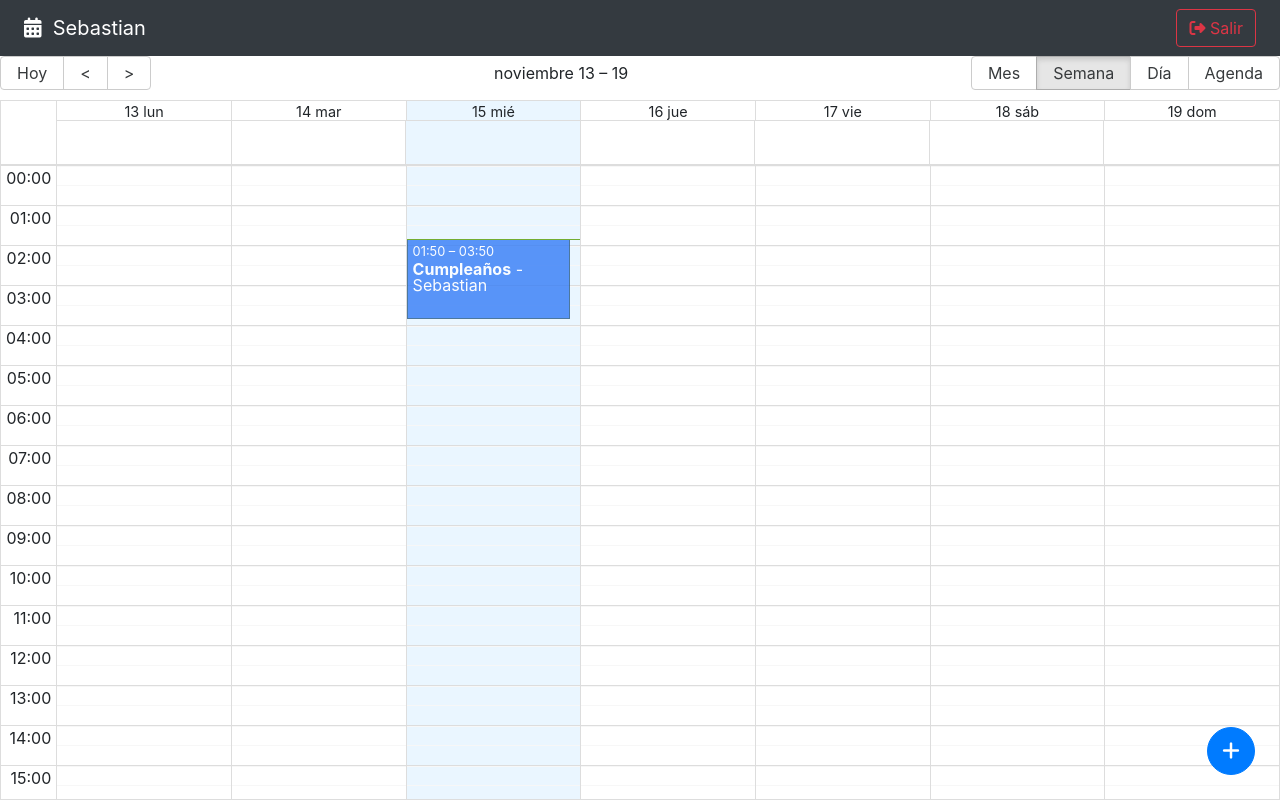
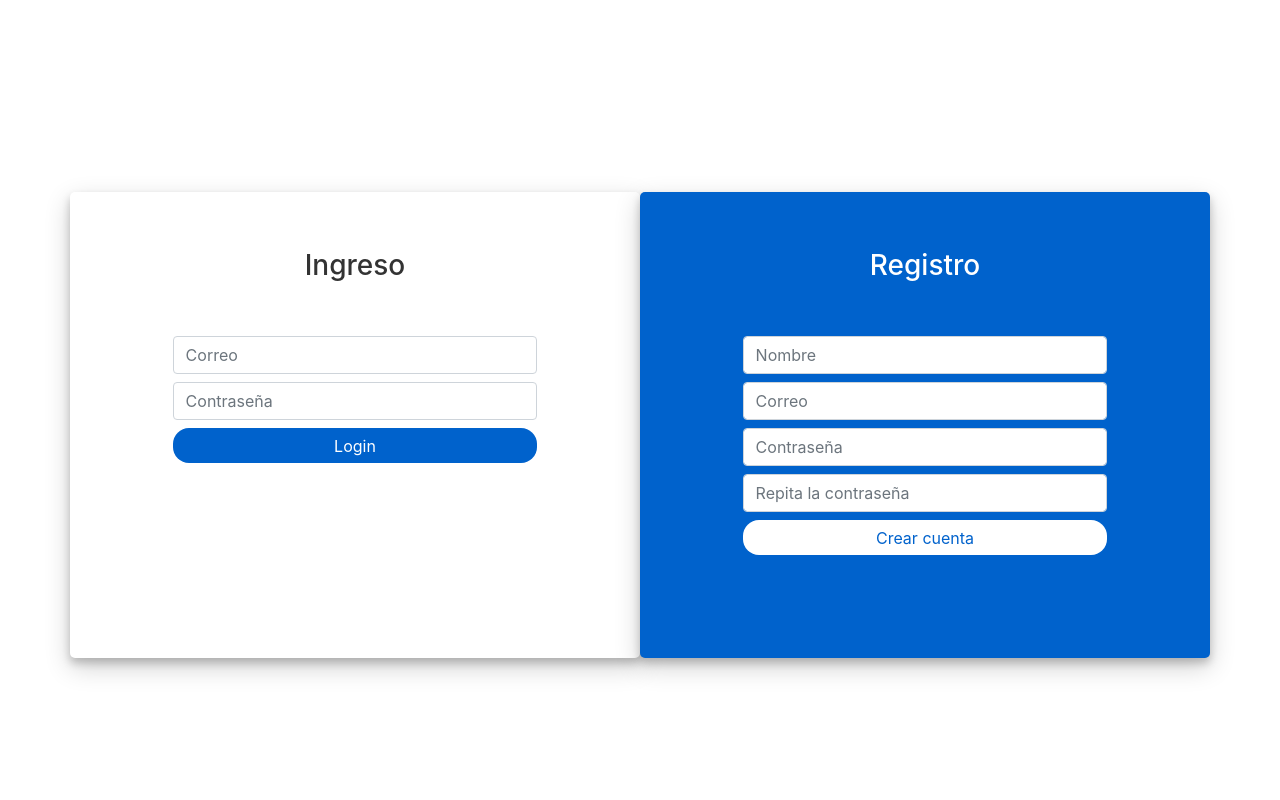
Before and after one commit to poncho29/calendar-app, a React (Vite) app: page /auth/login in a window 1280 px wide. Built offline with nearby package versions, Linux system fonts and the light colour scheme.

Commit message:
[ADD] - connection and validation of forms with formik

```diff
--- a/package.json
+++ b/package.json
@@ -12,6 +12,7 @@
   "dependencies": {
     "@reduxjs/toolkit": "^1.9.7",
     "date-fns": "^2.30.0",
+    "formik": "^2.4.5",
     "react": "^18.2.0",
     "react-big-calendar": "^1.8.5",
     "react-datepicker": "^4.23.0",
@@ -19,7 +20,8 @@
     "react-modal": "^3.16.1",
     "react-redux": "^8.1.3",
     "react-router-dom": "6",
-    "sweetalert2": "^11.10.1"
+    "sweetalert2": "^11.10.1",
+    "yup": "^1.3.3"
   },
   "devDependencies": {
     "@types/react": "^18.2.15",
--- a/src/auth/pages/LoginPage.css
+++ b/src/auth/pages/LoginPage.css
@@ -58,3 +58,10 @@
   font-weight: 600;
   text-decoration: none;
 }
+
+.error-input {
+  color: red;
+  font-size: 12px;
+  font-weight: 600;
+  margin-left: .8rem;
+}
--- a/src/auth/pages/LoginPage.tsx
+++ b/src/auth/pages/LoginPage.tsx
@@ -1,25 +1,93 @@
+import { useFormik } from 'formik';
+import * as Yup from 'yup';
+
 import './loginPage.css';
 
+const initialLogin = {
+  email: '',
+  password: ''
+}
+
+const initialRegister = {
+  name: '',
+  email: '',
+  password: '',
+  confirmPassword: ''
+}
+
 export const LoginPage = () => {
+  const formikLogin = useFormik({
+    initialValues: initialLogin,
+    validationSchema: Yup.object().shape({
+      email: Yup.string()
+        .email('Correo Invalido')
+        .required('El correo es obligatorio'),
+      password: Yup.string()
+        .min(4, 'La contaseña debe tener minimo 4 caracteres')
+        .required('La contraseña es obligatorio'),
+    }),
+    onSubmit: values => {
+      alert(JSON.stringify(values, null, 2));
+    },
+  });
+
+  const formikRegister = useFormik({
+    initialValues: initialRegister,
+    validationSchema: Yup.object().shape({
+      name: Yup.string().required('El nombre es obligatorio'),
+      email: Yup.string()
+        .email('Correo Invalido')
+        .required('El correo es obligatorio'),
+      password: Yup.string()
+        .min(4, 'La contaseña debe tener minimo 4 caracteres')
+        .required('La contraseña es obligatorio'),
+      confirmPassword: Yup.string()
+        .oneOf([Yup.ref('password'), undefined], 'Las contraseñas deben coincidir')
+        .min(4, 'La confirmación de contaseña debe tener minimo 4 caracteres')
+        .required('La confirmación de contraseña es obligatorio'),
+    }),
+    onSubmit: values => {
+      alert(JSON.stringify(values, null, 2));
+    },
+  });
+
   return (
     <div className="container login-container">
       <div className="row">
         <div className="col-md-6 login-form-1">
           <h3>Ingreso</h3>
-          <form>
+          <form onSubmit={formikLogin.handleSubmit}>
             <div className="form-group mb-2">
               <input
+                name='email'
                 type="text"
                 className="form-control"
                 placeholder="Correo"
+                value={formikLogin.values.email}
+                onBlur={formikLogin.handleBlur}
+                onChange={formikLogin.handleChange}
               />
+              {formikLogin.errors.email && formikLogin.touched.email && (
+                <span className="error-input">
+                  {formikLogin.errors.email}
+                </span>
+              )}
             </div>
             <div className="form-group mb-2">
               <input
+                name='password'
                 type="password"
                 className="form-control"
                 placeholder="Contraseña"
+                value={formikLogin.values.password}
+                onBlur={formikLogin.handleBlur}
+                onChange={formikLogin.handleChange}
               />
+              {formikLogin.errors.password && formikLogin.touched.password && (
+                <span className="error-input">
+                  {formikLogin.errors.password}
+                </span>
+              )}
             </div>
             <div className="d-grid gap-2">
               <input
@@ -33,35 +101,71 @@ export const LoginPage = () => {
 
         <div className="col-md-6 login-form-2">
           <h3>Registro</h3>
-          <form>
+          <form onSubmit={formikRegister.handleSubmit}>
             <div className="form-group mb-2">
               <input
+                name="name"
                 type="text"
                 className="form-control"
                 placeholder="Nombre"
+                value={formikRegister.values.name}
+                onBlur={formikRegister.handleBlur}
+                onChange={formikRegister.handleChange}
               />
+              {formikRegister.errors.name && formikRegister.touched.name && (
+                <span className="error-input">
+                  {formikRegister.errors.name}
+                </span>
+              )}
             </div>
             <div className="form-group mb-2">
               <input
+                name="email"
                 type="email"
                 className="form-control"
                 placeholder="Correo"
+                value={formikRegister.values.email}
+                onBlur={formikRegister.handleBlur}
+                onChange={formikRegister.handleChange}
               />
+              {formikRegister.errors.email && formikRegister.touched.email && (
+                <span className="error-input">
+                  {formikRegister.errors.email}
+                </span>
+              )}
             </div>
             <div className="form-group mb-2">
               <input
+                name="password"
                 type="password"
                 className="form-control"
                 placeholder="Contraseña"
+                value={formikRegister.values.password}
+                onBlur={formikRegister.handleBlur}
+                onChange={formikRegister.handleChange}
               />
+              {formikRegister.errors.password && formikRegister.touched.password && (
+                <span className="error-input">
+                  {formikRegister.errors.password}
+                </span>
+              )}
             </div>
 
             <div className="form-group mb-2">
               <input
+                name="confirmPassword"
                 type="password"
                 className="form-control"
                 placeholder="Repita la contraseña"
+                value={formikRegister.values.confirmPassword}
+                onBlur={formikRegister.handleBlur}
+                onChange={formikRegister.handleChange}
               />
+              {formikRegister.errors.confirmPassword && formikRegister.touched.confirmPassword && (
+                <span className="error-input">
+                  {formikRegister.errors.confirmPassword}
+                </span>
+              )}
             </div>
 
             <div className="d-grid gap-2">
--- a/src/router/AppRouter.tsx
+++ b/src/router/AppRouter.tsx
@@ -2,14 +2,15 @@ import { Navigate, Route, Routes } from "react-router-dom"
 
 import { LoginPage } from "../auth"
 import { CalendarPage } from "../calendar"
+import { AuthStatus } from "../interfaces"
 
 export const AppRouter = () => {
-  const authStatus: string = 'authenticated'
+  const authStatus: string = AuthStatus.notAuthenticated;
 
   return (
     <Routes>
       {
-        authStatus === 'not-authenticated'
+        authStatus === AuthStatus.notAuthenticated
           ? <Route path='/auth/*' element={<LoginPage />} />
           : <Route path='/*' element={<CalendarPage />} />
       }
```
Also changed, not shown: 2 other files (tests, documents, lock files or other folders).
